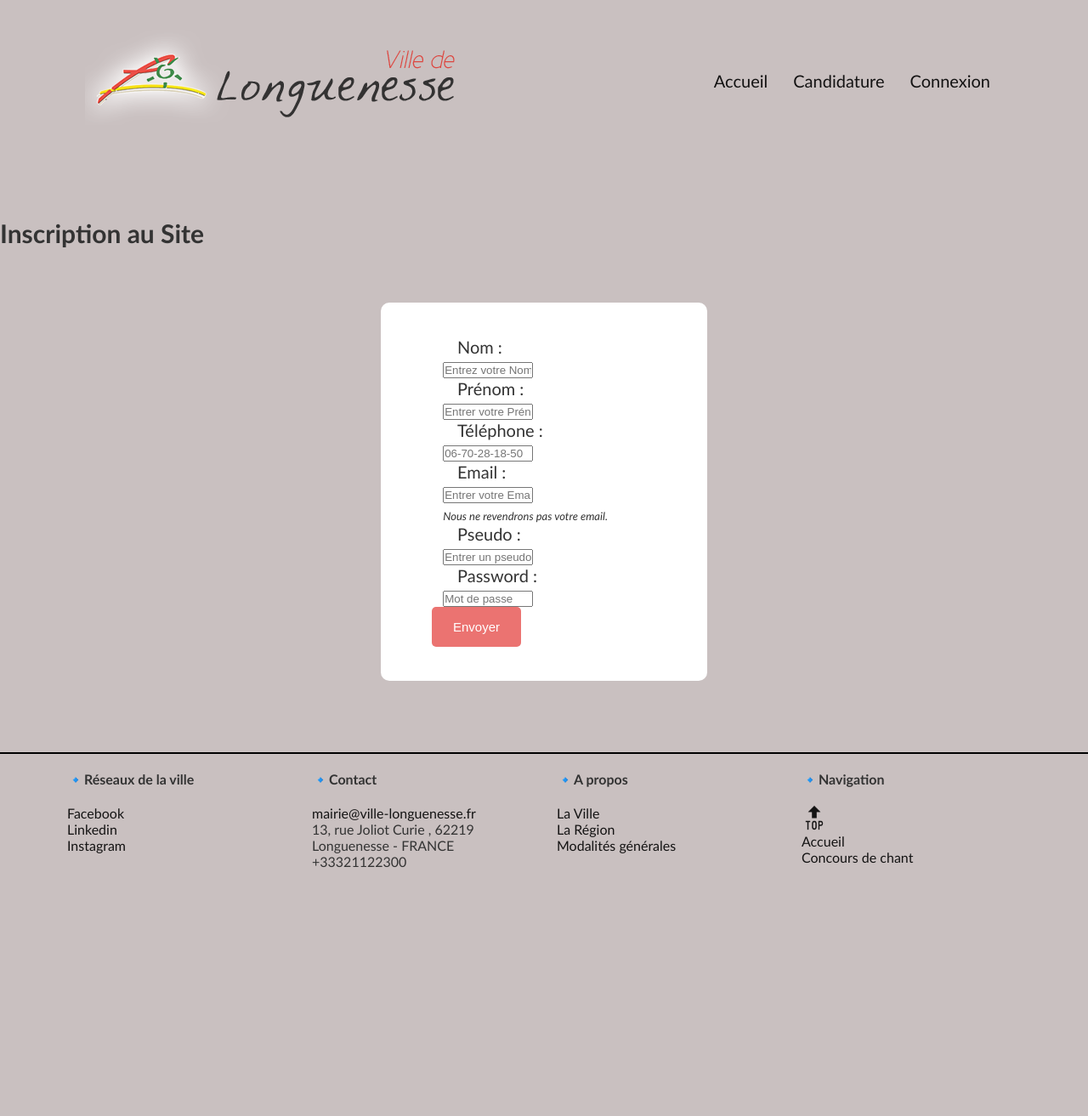
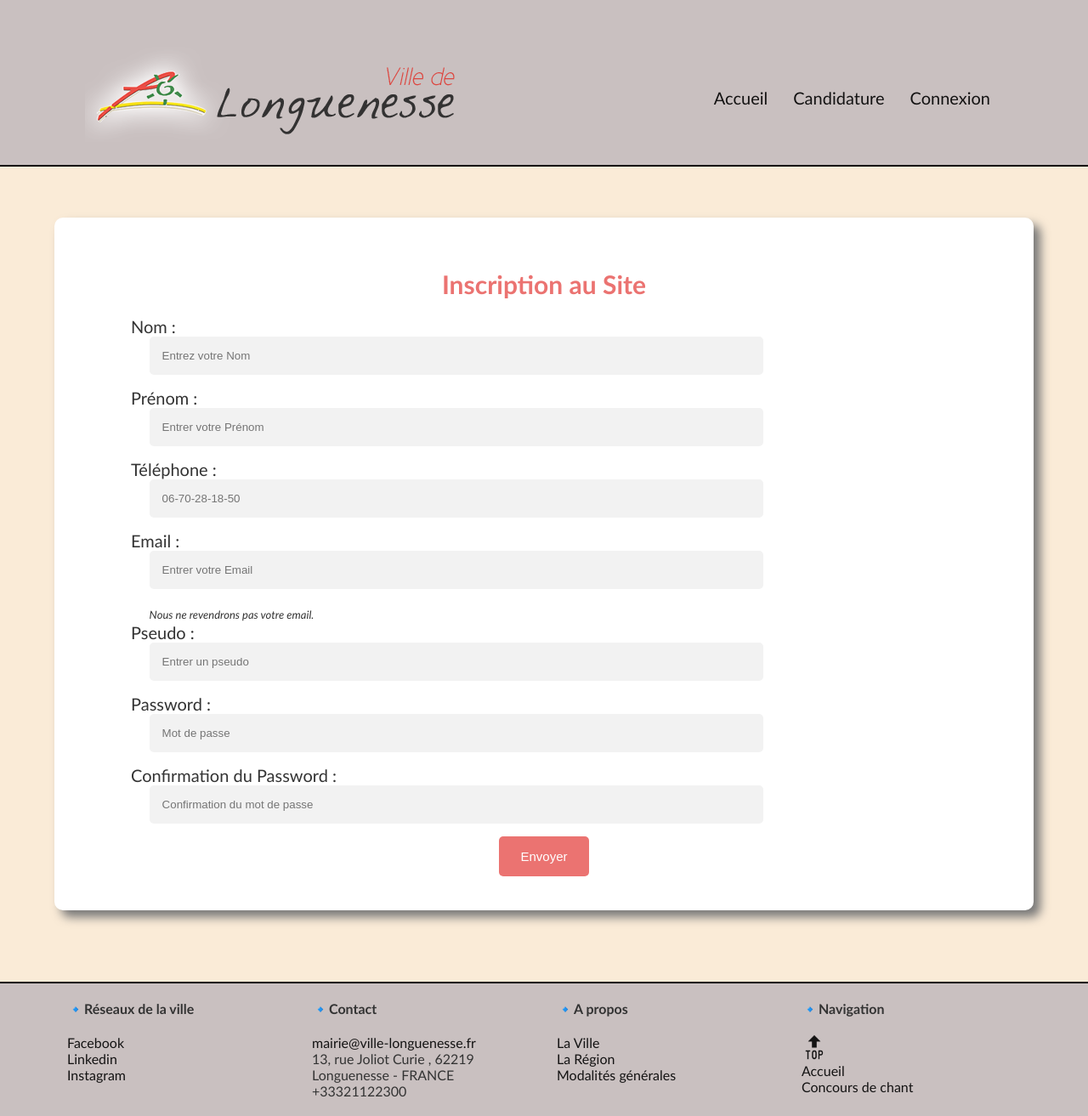
Before and after one commit to TC-MilkyWay/concoursDeChant, a PHP site: page /inscription.php in a window 1280 px wide. Shown: the whole page at 85% size. Before the commit the page ends 1021 px from the top, so only its background shows below. Run offline with PHP 8.4, Linux system fonts and the light colour scheme.

Commit message:
tentative de code plus clair, problemes inscriptions, vérification de mot de passe et hachage

```diff
--- a/header.php
+++ b/header.php
@@ -1,9 +1,6 @@
 <header>
 
-        <h2>
-            <a href="index.php"> <img class="site-title-img" src="./media/longuenesse.png"></a>
-        </h2>
-
+    <h2><a href="index.php"> <img class="site-title-img" src="./media/longuenesse.png"></a></h2>
     <nav>
         <li><a href="index.php">Accueil</a></li>
         <li><a href="candidature.php">Candidature</a></li>
--- a/inscription.php
+++ b/inscription.php
@@ -6,27 +6,20 @@
     <meta http-equiv="X-UA-Compatible" content="IE=edge">
     <meta name="viewport" content="width=device-width, initial-scale=1">
     <title>Concours de chant - Inscription</title>
-
-    <link href="https://fonts.googleapis.com/css?family=Open+Sans" rel="stylesheet">
-    <link href="https://fonts.googleapis.com/css?family=Quicksand" rel="stylesheet">
     <link rel="stylesheet" href="style.css">
-
 </head>
-
 <body>
-
     <?php include_once('header.php'); ?>
-
     <div class="main">
+        <form method="post" id="formulaire" action="submit_inscription.php">
             <h2>Inscription au Site</h2>
-    <form method="post" id="formulaire" action="submit_inscription.php">
             <div>
                 <label for="nom" class="form-label">Nom :</label><br>
-            <input type="text" class="form-input" name="nom" placeholder="Entrez votre Nom"/>
+                <input type="text" class="form-input" name="nom" placeholder="Entrez votre Nom" required/>
             </div>
             <div>
                 <label for="prenom" class="form-label">Prénom : </label><br>
-            <input type="text" class="form-input" name="prenom" placeholder="Entrer votre Prénom" />
+                <input type="text" class="form-input" name="prenom" placeholder="Entrer votre Prénom" required />
             </div>
             <div>
                 <label for="phone" class="form-label">Téléphone : </label><br>
@@ -34,24 +27,38 @@
             </div>
             <div>
                 <label for="email" class="form-label">Email : </label><br>
-            <input type="email" class="form-input" name="email" placeholder="Entrer votre Email" /><br>
+                <input type="email" class="form-input" name="email" placeholder="Entrer votre Email" required /><br>
                 <i>Nous ne revendrons pas votre email.</i>
             </div>
             <div>
                 <label for="pseudo" class="form-label">Pseudo : </label><br>
-            <input type="text" class="form-input" name="pseudo" placeholder="Entrer un pseudo" />
+                <input type="text" class="form-input" name="pseudo" placeholder="Entrer un pseudo" required />
             </div>
             <div>
                 <label for="password" class="form-label">Password : </label><br>
-            <input type="text" class="form-input" name="password" placeholder="Mot de passe" />
-
+                <input type="password" class="form-input" id="password" name="password" placeholder="Mot de passe" required />
             </div>
-        <button type="submit" class="">Envoyer</button>
+            <div>
+                <label for="password" class="form-label">Confirmation du Password : </label><br>
+                <input type="password" class="form-input" id="password_confirm" name="password_confirm"  placeholder="Confirmation du mot de passe" oninput="check(this)" required />
+            </div>
+            <div>
+                <center><button type="submit" class="">Envoyer</button></center>
+            </div>
         </form>
     </div>
-
     <?php include_once('footer.php'); ?>
-
 </body>
 
 </html>
+
+<script language='javascript' type='text/javascript'>
+    function check(input) {
+        if (input.value != document.getElementById('password').value) {
+            input.setCustomValidity('Le mot de passe doit être le même.');
+        } else {
+            // input is valid -- reset the error message
+            input.setCustomValidity('');
+        }
+    }
+</script>
--- a/style.css
+++ b/style.css
@@ -7,14 +7,16 @@
 }
 
 .contenu {
-  background-color: rgb(201, 192, 192);
   margin: 100px;
 }
 
 html {
   font: normal 16px sans-serif;
-  color: rgb(201, 192, 192);
-  background-color: rgb(201, 192, 192);
+  background-color: #faebd7;
+}
+
+p{
+  padding:15px 0px
 }
 
 ul,
@@ -46,6 +48,8 @@ header {
   align-items: center;
   color: black;
   padding: 35px 100px 0;
+  background-color: rgb(201, 192, 192);
+  border-bottom: 2px solid #000;
 }
 
 header h2 {
@@ -76,7 +80,7 @@ header nav {
 }
 
 body {
-  background-color: rgb(201, 192, 192);
+  /* background-color: rgb(201, 192, 192); */
   margin-left: 0px;
   margin-right: 0px;
   margin-top: 150px;
@@ -98,7 +102,7 @@ body {
 }
 .form-input {
   justify-self: center;
-  width: 40%;
+  width: 70%;
   margin-left: 5%;
 }
 
@@ -106,8 +110,55 @@ i{
   font-size: small;
   margin-left: 5%;
 }
+
+@import url('https://fonts.googleapis.com/css2?family=Roboto&display=swap');
+.connexion{
+  display: grid;
+  justify-content:center;
+  flex-direction: columns;
+  background-color: #f5f5f5;
+  font-family: 'Roboto', sans-serif;
+}
+form {
+  margin: 5%;
+  align-items: center;
+  background-color: #fff;
+  padding: 40px 60px;
+  border-radius: 10px;
+  box-shadow: 8px 8px 12px #777;
+  min-width: 300px;
+}
+form h2, form h1, h2{
+  color: #eb7371;
+  text-align:center;
+  padding: 20px 0px;
+}
+form .inputs {
+  display: flex;
+  flex-direction: column;
+}
+form input{
+  padding: 15px;
+  border:none;
+  border-radius: 5px;
+  background-color:#f2f2f2;
+  outline:none;
+  margin-bottom: 15px;
+}
+button{
+  padding: 15px 25px;
+  border-radius: 5px;
+  border:none;
+  font-size: 15px;
+  color: #fff;
+  background-color: #eb7371;
+  outline:none;
+  cursor:pointer;
+}
+
 /******************** footer ***********************************/
 footer {
+  background-color: rgb(201, 192, 192);
   justify-content: center;
   border-top: 2px solid #000;
   position: absolute;
@@ -169,46 +220,3 @@ footer {
   text-decoration: none;
   color: black;
 }
-
-@import url('https://fonts.googleapis.com/css2?family=Roboto&display=swap');
-.connexion{
-  display: grid;
-  justify-content:center;
-  flex-direction: columns;
-  align-items: center;
-  background-color: #f5f5f5;
-  font-family: 'Roboto', sans-serif;
-}
-form {
-  margin: 5% 35%;
-  background-color: #fff;
-  padding: 40px 60px;
-  border-radius: 10px;
-  min-width: 300px;
-}
-form h1{
-  color: #eb7371;
-  text-align:center;
-}
-form .inputs {
-  display: flex;
-  flex-direction: column;
-}
-form .inputs input[type='email'], input[type='password']{
-  padding: 15px;
-  border:none;
-  border-radius: 5px;
-  background-color:#f2f2f2;
-  outline:none;
-  margin-bottom: 15px;
-}
-form button{
-  padding: 15px 25px;
-  border-radius: 5px;
-  border:none;
-  font-size: 15px;
-  color: #fff;
-  background-color: #eb7371;
-  outline:none;
-  cursor:pointer;
-}
```
Also changed, not shown: candidature.php (+3 -15 lines), connexion.php (+5 -10 lines), index.php (+5 -12 lines), submit_inscription.php (+19 -21 lines). Lines whose indentation alone changed are shown as unchanged.
